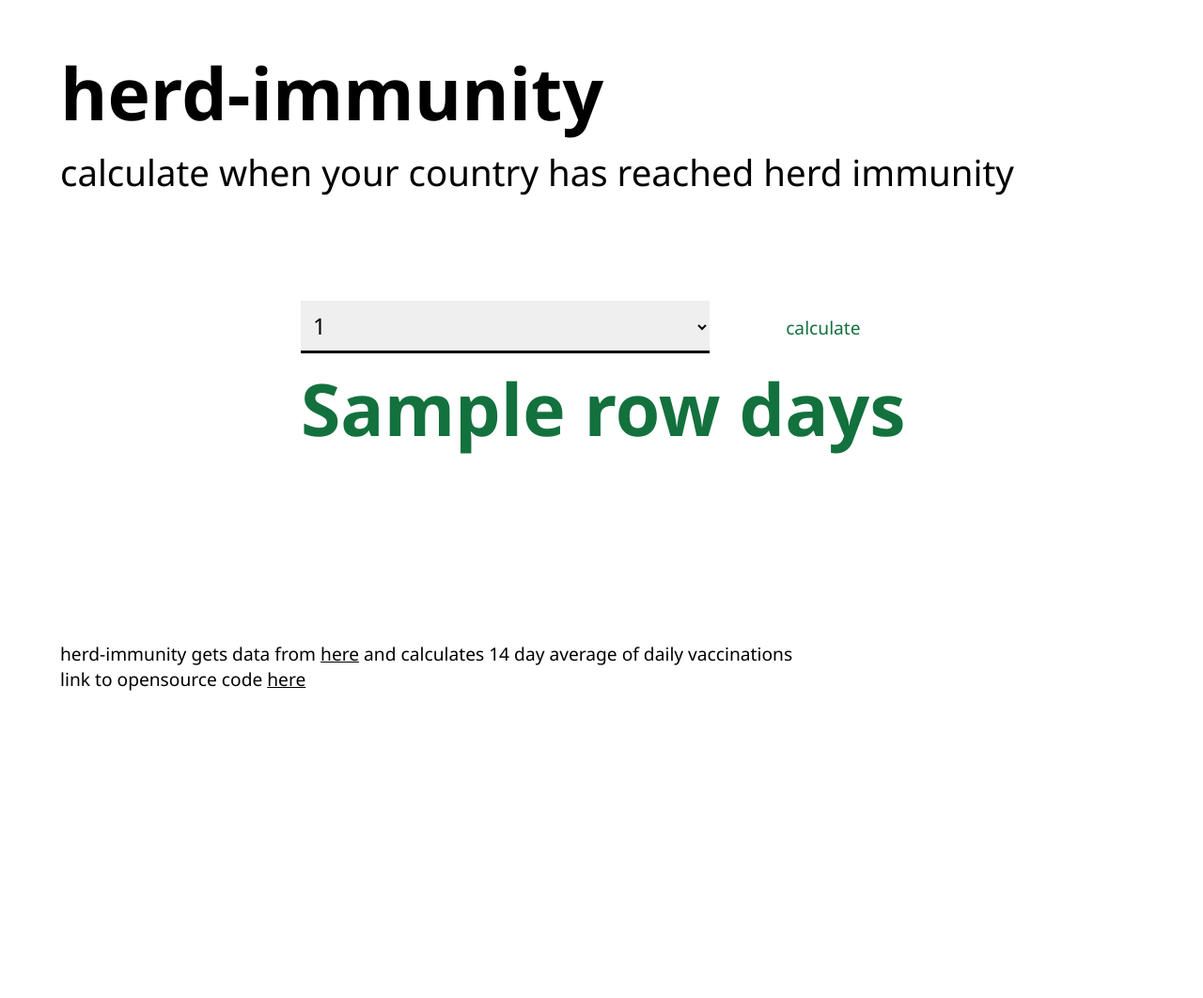
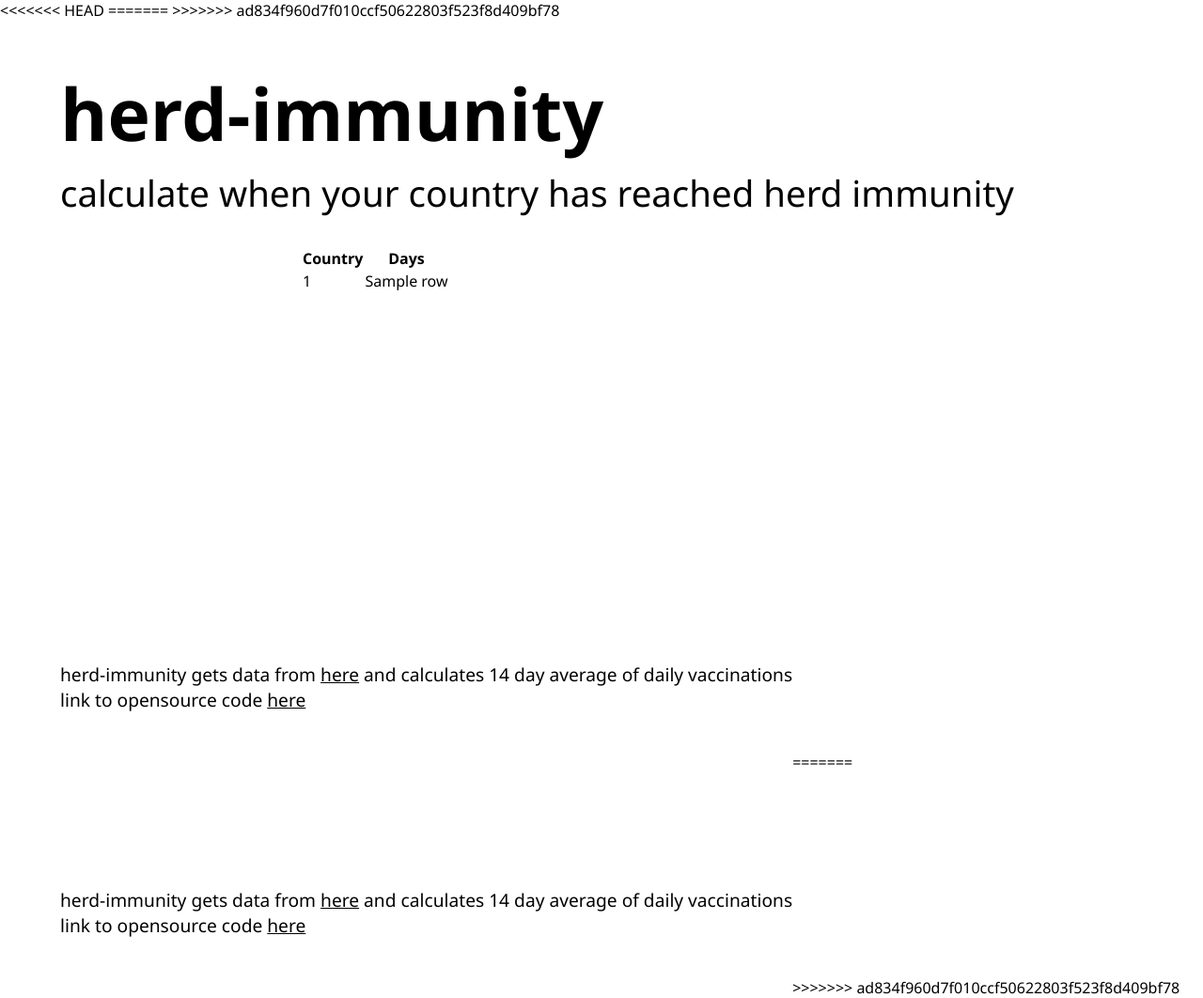
Before and after one commit to szelesaron/herd-immunity, a Flask app: template templates/index.html in a window 1280 px wide. Shown: the whole page at 94% size. Before the commit the page ends 735 px from the top, so only its background shows below. Run offline with Flask 2, Linux system fonts and the light colour scheme; the template is opened without the code that fills it: most values are stand-ins (such as "Sample title", 1, 10 or a date in 2020); parts of the project's set-up code (start-up, migrations or seed data) failed here and were passed over.

Commit message:
Update index.html

```diff
--- a/templates/index.html
+++ b/templates/index.html
@@ -5,7 +5,11 @@
   <meta charset="UTF-8">
   <meta name="viewport" content="width=device-width, initial-scale=1.0">
   <link rel="stylesheet" href='/static/css/main.css' />
+<<<<<<< HEAD
+
+=======
   <script type="text/javascript" src="{{ url_for('static', filename = 'script.js') }}"></script>
+>>>>>>> ad834f960d7f010ccf50622803f523f8d409bf78
 </head>
 
 <body>
@@ -18,10 +22,20 @@
   </header>
 
   <div class="time-display">
-    <!-- {%- for row in data %}
-	        <li>{{row[0]}}</li>
-	        <li>{{row[1]}}</li>
-	    {%- endfor %} -->
+    	<table id="table">
+    	<tr>
+            <th id="header">Country</th>
+    		<th id="header">Days</th>
+      	</tr>
+
+    	{%- for row in data %}
+    	<tr>
+	        <td>{{row[0]}}</td>
+	        <td>{{row[1]}}</td>
+      	</tr>
+	    {%- endfor %}
+    	</table>
+	   <!--
     <select name="countries" id="country-dropdown">
       {% for row in data %}
       <option value="{{row[0]}}">{{row[0]}}</option>
@@ -30,6 +44,15 @@
 
     <button onclick="getIndex()">calculate</button>
     <h1>{%print(data[20][1]) %} days</h1>
+<<<<<<< HEAD
+    -->
+  </div>
+
+  <div class="footer">
+    <h3>herd-immunity gets data from <a target="blank" href="https://github.com/owid/covid-19-data/tree/master/public/data">here</a>
+      and calculates 14 day average of daily vaccinations <br>
+      link to opensource code <a target="blank" href="https://github.com/szelesaron/herd-immunity">here</a></h3>
+=======
 
   </div>
 
@@ -38,6 +61,7 @@
         target="_blank">here</a>
       and calculates 14 day average of daily vaccinations <br>
       link to opensource code <a href="https://github.com/szelesaron/herd-immunity" target="_blank">here</a></h3>
+>>>>>>> ad834f960d7f010ccf50622803f523f8d409bf78
   </div>
 </body>
 
```
